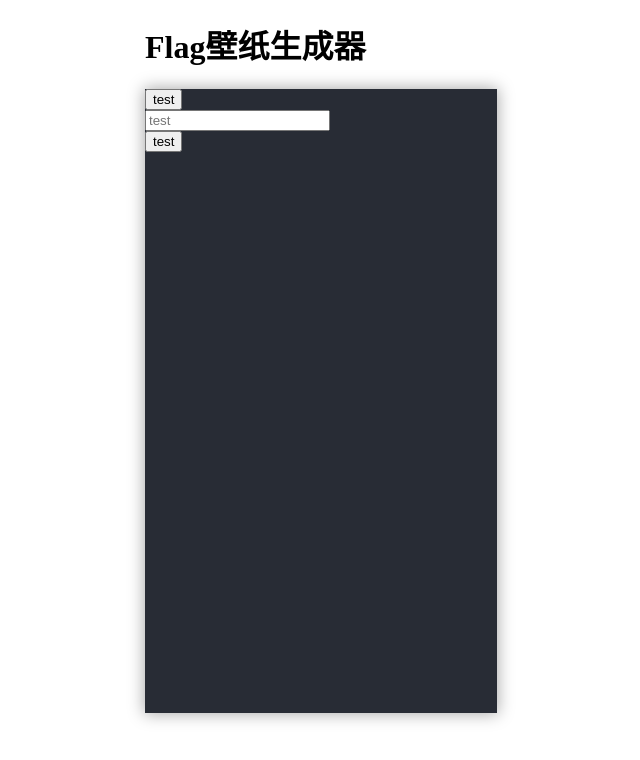
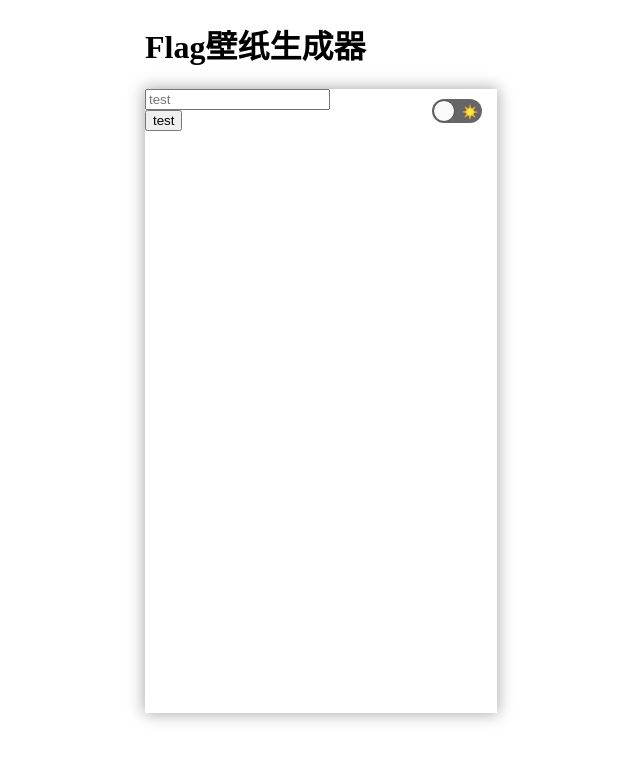
Before and after one commit to flashhu/flag-wallpaper, a React (Create React App) app: page / in a window 1280 px wide. Shown: the top 760 px of the page, without its empty margins (319-959 px from the left). Built offline with nearby package versions, Linux system fonts and the light colour scheme; the HTML template or start-up script is replaced by a standard one.

Commit message:
feat：颜色模式切换

```diff
--- a/package.json
+++ b/package.json
@@ -12,7 +12,8 @@
     "react": "^16.13.1",
     "react-app-rewired": "^2.1.6",
     "react-dom": "^16.13.1",
-    "react-scripts": "3.4.3"
+    "react-scripts": "3.4.3",
+    "react-toggle": "^4.1.1"
   },
   "scripts": {
     "start": "react-app-rewired start",
--- a/src/App.js
+++ b/src/App.js
@@ -5,7 +5,7 @@ import ToolBar from './components/ToolBar';
 import './style.less'
 
 function App() {
-  const [isDark, setIsDark ] = useState(true)
+  const [isDark, setIsDark ] = useState(false)
 
   useEffect(()=>{
     // 设备像素可见宽
@@ -19,11 +19,18 @@ function App() {
     }
   }, [])
 
+  const changeMode = (e) => {
+    setIsDark(e.target.checked);
+  }
+
   return (
     <div className="app-wrap">
       <h1>Flag壁纸生成器</h1>
       <div id="wp" className={isDark ? 'wp-wrap dark' : 'wp-wrap light'}>
-        <ToolBar />
+        <ToolBar
+          isDark={isDark}
+          changeMode={changeMode}
+        />
         <List />
         <ButtonBars />
       </div>
--- a/src/components/ToolBar/index.js
+++ b/src/components/ToolBar/index.js
@@ -1,9 +1,23 @@
 import React from 'react'
+import Toggle from 'react-toggle'
+import moon from '../../assets/moon.png'
+import sun from '../../assets/sun.png'
+import 'react-toggle/style.css'
+import './index.less'
 
 function ToolBar(props) {
+    const { isDark, changeMode } = props
+
     return (
         <div className="tool-wrap">
-            <button>test</button>
+            <Toggle
+                defaultChecked={isDark}
+                onChange={changeMode}
+                icons={{
+                    checked: <img src={moon} className='toggle-item' alt='moon' />,
+                    unchecked: <img src={sun} className='toggle-item' alt='sun' />,
+                }}
+            />
         </div>
     )
 }
--- /dev/null
+++ b/src/components/ToolBar/index.less
@@ -0,0 +1,23 @@
+.tool-wrap {
+    position: absolute;
+    top: 0;
+    right: 0;
+    padding: 10px 15px;
+
+    .react-toggle--checked:hover:not(.react-toggle--disabled) .react-toggle-track,
+    .react-toggle--checked .react-toggle-track {
+        background-color: #000;
+    }
+
+    .react-toggle:hover:not(.react-toggle--disabled) .react-toggle-track,
+    .react-toggle .react-toggle-track {
+        background-color: rgba(0, 0, 0, .6);
+    }
+
+    .toggle-item {
+        width: 16px;
+        height: 16px;
+        pointer-events: none;
+        margin-top: -2px;
+    }
+}
--- a/src/style.less
+++ b/src/style.less
@@ -16,6 +16,7 @@ body {
 
 .wp-wrap {
     // 网页
+    position: relative;
     height: 39rem;
     box-shadow: 0 0 15px 1px #aaa;
 
```
Also changed, not shown: 1 other file (tests, documents, lock files or other folders).
